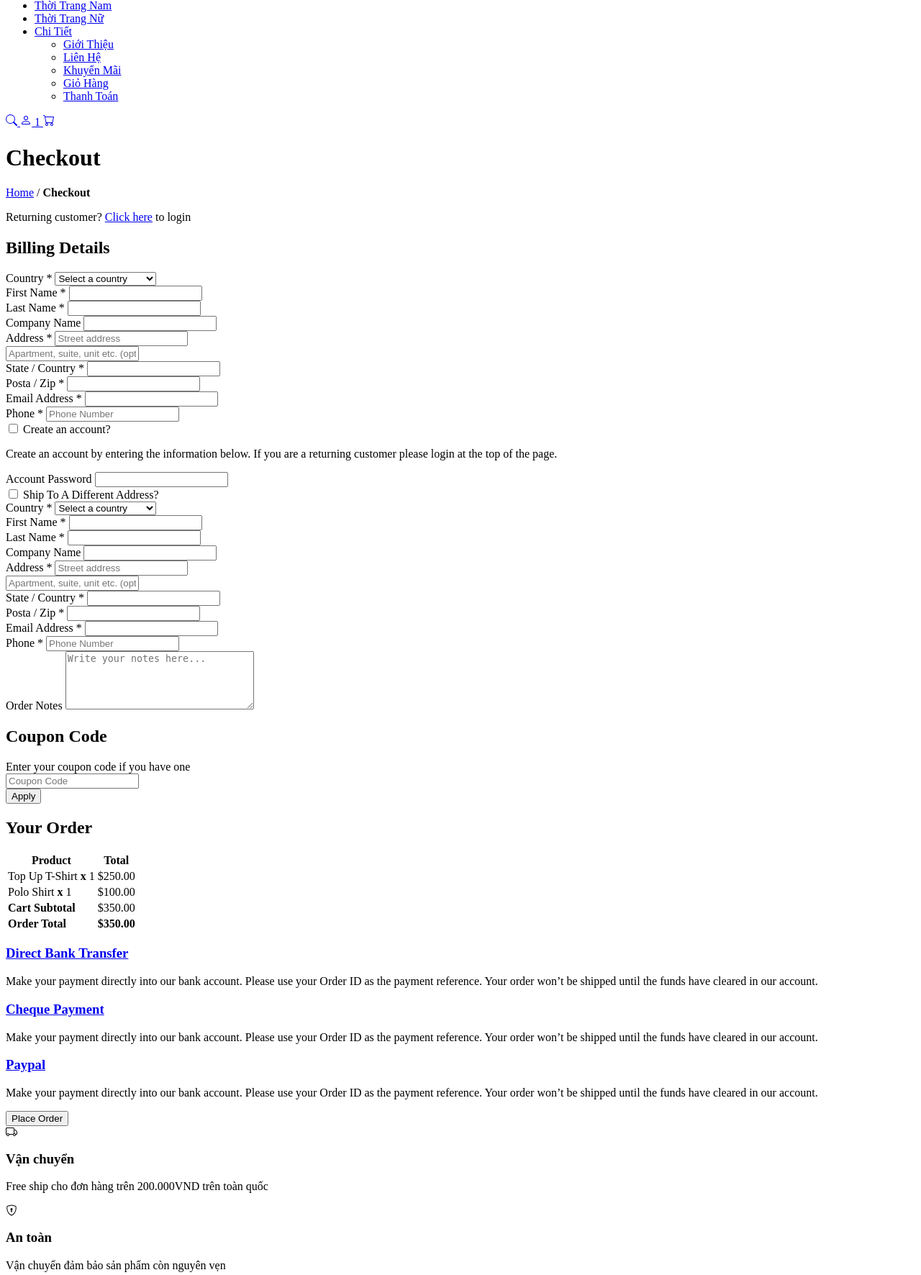
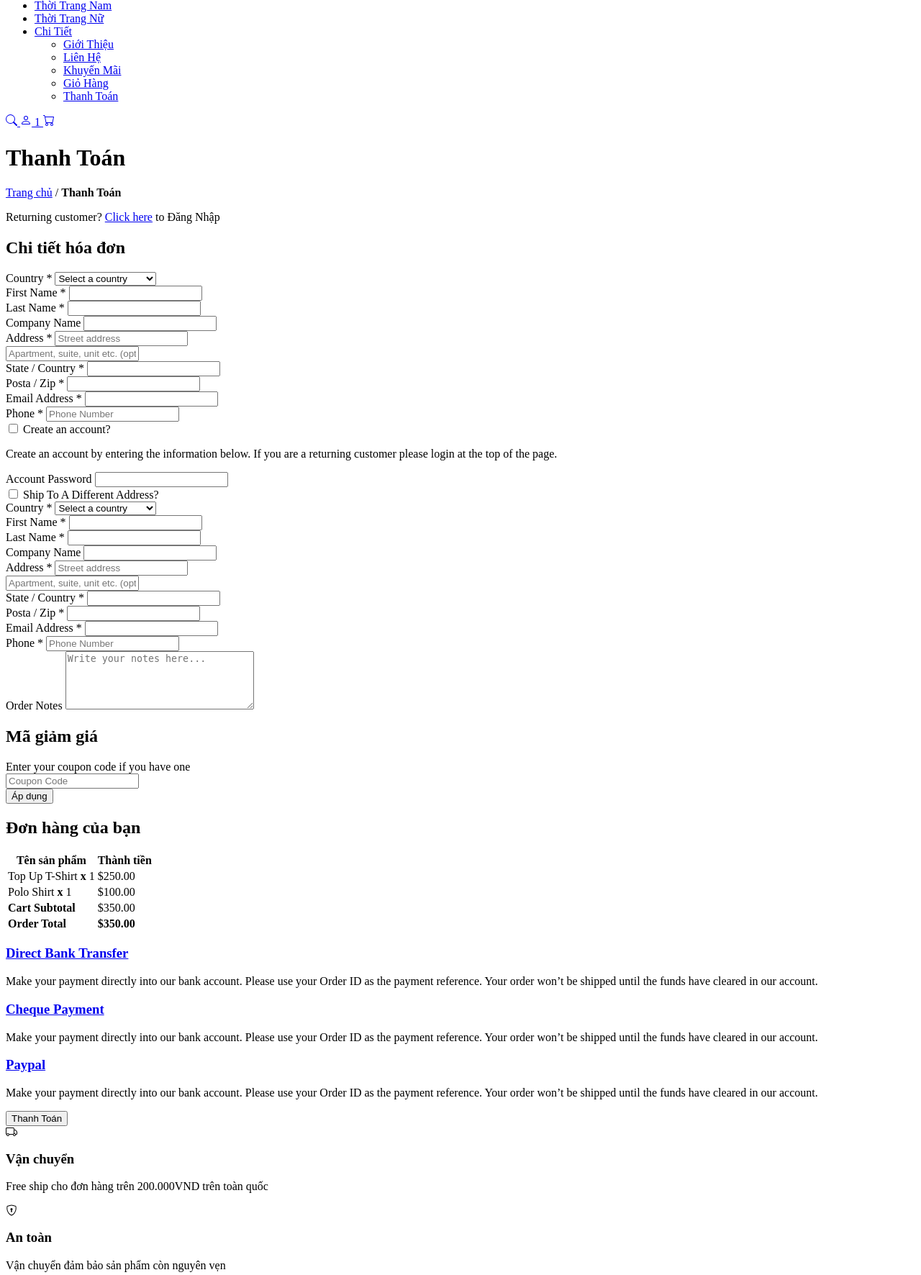
Before and after one commit to MeiNhuY/FashionShop, a PHP site: template views/page/checkout.php in a window 1280 px wide. Shown: the part 171-1943 px from the top of the page at 72% size. Run offline with PHP 8.4, Linux system fonts and the light colour scheme; the template is opened without the code that fills it, so the values that code supplies are empty.

Commit message:
Y thay doi

```diff
--- a/views/index.php
+++ b/views/index.php
@@ -47,7 +47,7 @@
 
 	<?php include ('header_footer/footer.php'); ?>
 
-
+	<!-- thay đổi -->
 
 
 	<script src="../public/js/jquery-3.4.1.min.js"></script>
--- a/views/page/checkout.php
+++ b/views/page/checkout.php
@@ -2,8 +2,8 @@
     <div class="container">
       <div class="row align-items-end text-center">
         <div class="col-lg-7 mx-auto">
-          <h1>Checkout</h1>
-          <p class="mb-4"><a href="index.html">Home</a> / <strong>Checkout</strong></p>
+          <h1>Thanh Toán</h1>
+          <p class="mb-4"><a href="index.html">Trang chủ</a> / <strong>Thanh Toán</strong></p>
         </div>
       </div>
     </div>
@@ -16,13 +16,13 @@
       <div class="row mb-5">
         <div class="col-md-12">
           <div class="border p-4 rounded" role="alert">
-            Returning customer? <a href="#">Click here</a> to login
+            Returning customer? <a href="#">Click here</a> to Đăng Nhập
           </div>
         </div>
       </div>
       <div class="row">
         <div class="col-md-6 mb-5 mb-md-0">
-          <h2 class="h3 mb-3 text-black">Billing Details</h2>
+          <h2 class="h3 mb-3 text-black">Chi tiết hóa đơn</h2>
           <div class="p-3 p-lg-5 border">
             <div class="form-group">
               <label for="c_country" class="text-black">Country <span class="text-danger">*</span></label>
@@ -191,14 +191,14 @@
 
           <div class="row mb-5">
             <div class="col-md-12">
-              <h2 class="h3 mb-3 text-black">Coupon Code</h2>
+              <h2 class="h3 mb-3 text-black">Mã giảm giá</h2>
               <div class="p-3 p-lg-5 border">
 
                 <label for="c_code" class="text-black mb-3">Enter your coupon code if you have one</label>
                 <div class="input-group w-75">
                   <input type="text" class="form-control" id="c_code" placeholder="Coupon Code" aria-label="Coupon Code" aria-describedby="button-addon2">
                   <div class="input-group-append">
-                    <button class="btn btn-black btn-sm" type="button" id="button-addon2">Apply</button>
+                    <button class="btn btn-black btn-sm" type="button" id="button-addon2">Áp dụng</button>
                   </div>
                 </div>
 
@@ -208,12 +208,12 @@
 
           <div class="row mb-5">
             <div class="col-md-12">
-              <h2 class="h3 mb-3 text-black">Your Order</h2>
+              <h2 class="h3 mb-3 text-black">Đơn hàng của bạn</h2>
               <div class="p-3 p-lg-5 border">
                 <table class="table site-block-order-table mb-5">
                   <thead>
-                    <th>Product</th>
-                    <th>Total</th>
+                    <th>Tên sản phẩm</th>
+                    <th>Thành tiền</th>
                   </thead>
                   <tbody>
                     <tr>
@@ -266,7 +266,7 @@
                 </div>
 
                 <div class="form-group">
-                  <button class="btn btn-black btn-lg py-3 btn-block" onclick="window.location='thankyou.html'">Place Order</button>
+                  <button class="btn btn-black btn-lg py-3 btn-block" onclick="window.location='thankyou.php'">Thanh Toán</button>
                 </div>
 
               </div>
--- a/views/page/thankyou.php
+++ b/views/page/thankyou.php
@@ -8,9 +8,9 @@
               <path fill-rule="evenodd" d="M0 1.5A.5.5 0 0 1 .5 1H2a.5.5 0 0 1 .485.379L2.89 3H14.5a.5.5 0 0 1 .491.592l-1.5 8A.5.5 0 0 1 13 12H4a.5.5 0 0 1-.491-.408L2.01 3.607 1.61 2H.5a.5.5 0 0 1-.5-.5zM3.102 4l1.313 7h8.17l1.313-7H3.102zM5 12a2 2 0 1 0 0 4 2 2 0 0 0 0-4zm7 0a2 2 0 1 0 0 4 2 2 0 0 0 0-4zm-7 1a1 1 0 1 0 0 2 1 1 0 0 0 0-2zm7 0a1 1 0 1 0 0 2 1 1 0 0 0 0-2z"/>
             </svg>
           </span>
-          <h2 class="display-3 text-black">Thank you!</h2>
-          <p class="lead mb-5">You order was successfuly completed.</p>
-          <p><a href="shop.html" class="btn btn-sm btn-outline-black">Back to shop</a></p>
+          <h2 class="display-3 text-black">CẢM ƠN</h2>
+          <p class="lead mb-5">Bạn đã thanh toán đơn hàng thành công !</p>
+          <p><a href="shop.html" class="btn btn-sm btn-outline-black">Quay lại </a></p>
         </div>
       </div>
     </div>
```
